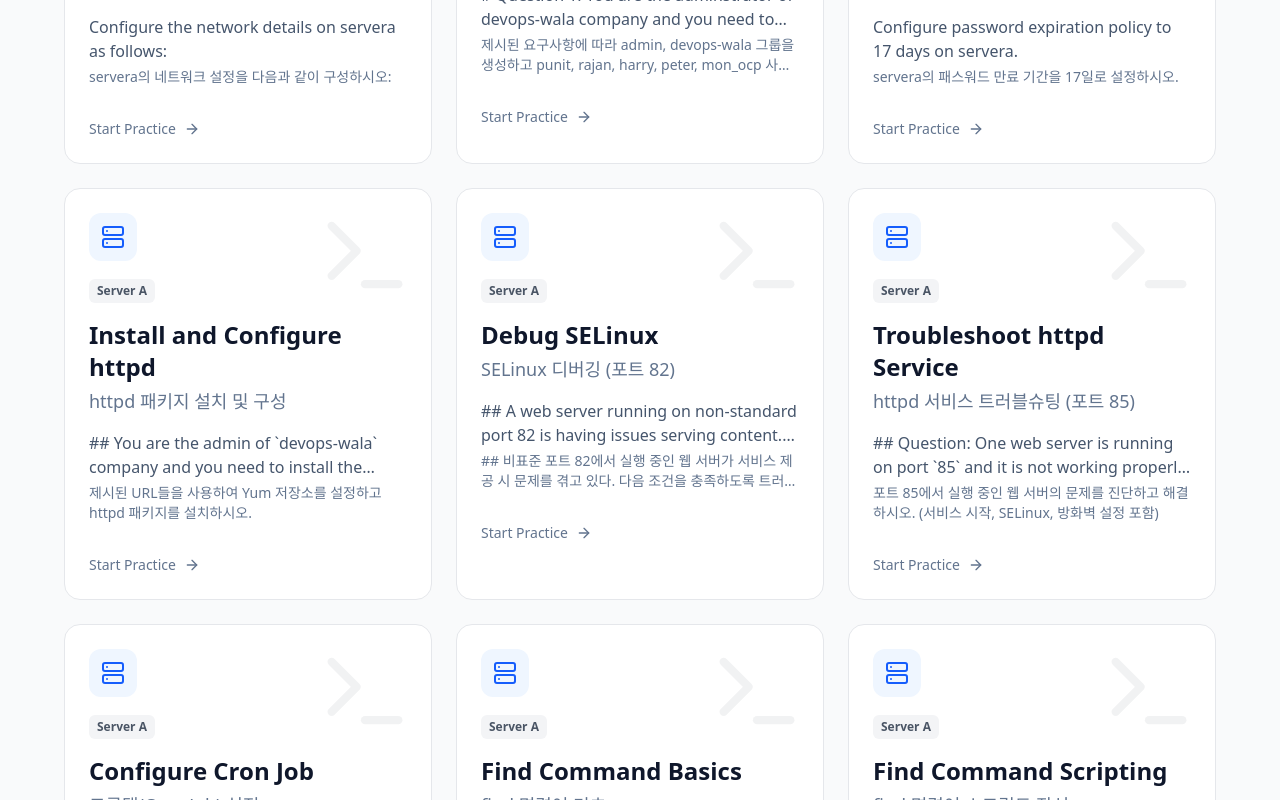
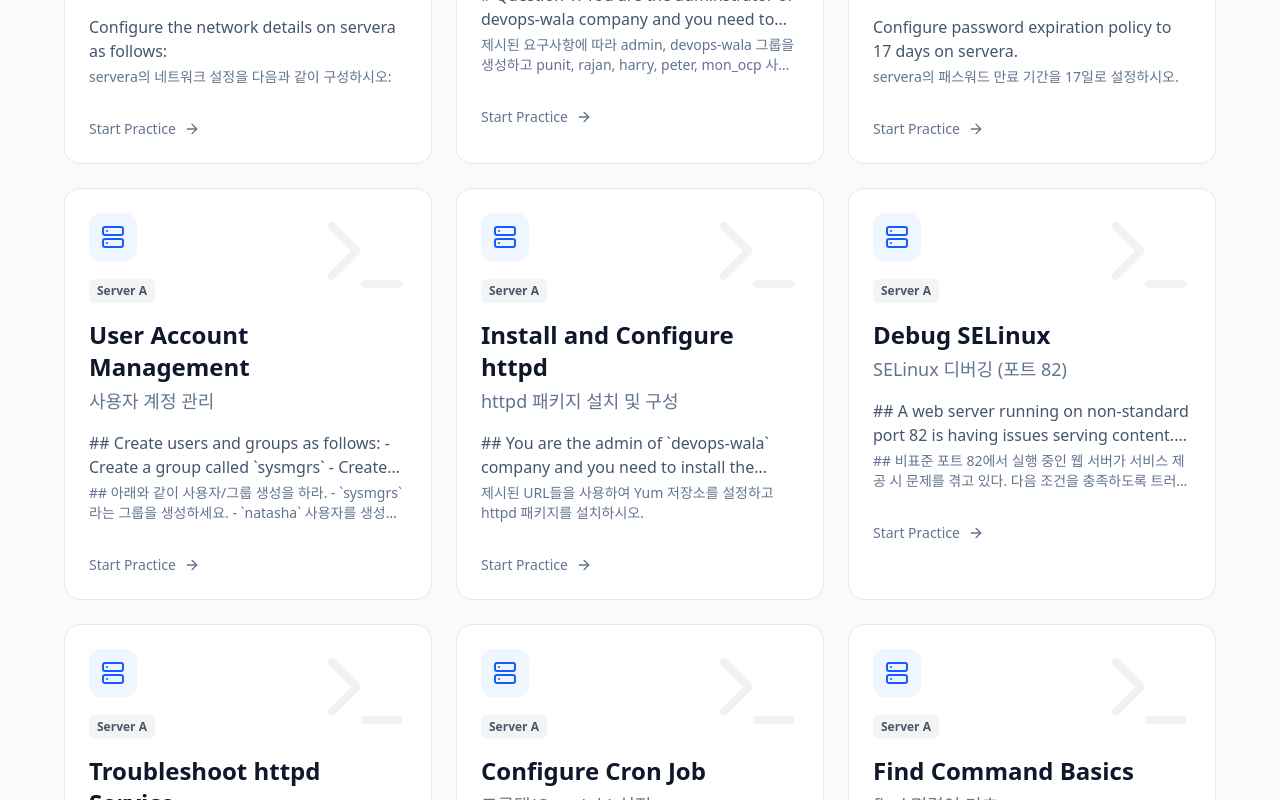
Before and after one commit to tacowasabii/RHCSA, a React (Vite) app: page / in a window 1280 px wide. Shown: the part 440-1240 px from the top of the page. Built offline with nearby package versions, Linux system fonts and the light colour scheme.

Commit message:
feat: 사용자 계정

```diff
--- a/src/data/problems.ts
+++ b/src/data/problems.ts
@@ -181,6 +181,77 @@ export const problems: Problem[] = [
         instruction: 'Verify PASS_MAX_DAYS is set to 17',
         instructionKo: 'PASS_MAX_DAYS가 17로 설정되었는지 확인하시오.',
         command: 'cat /etc/login.defs | grep "PASS_MAX_DAYS"'
+      }
+    ]
+  },
+  {
+    id: 'user-account-management',
+    category: 'Server A',
+    title: 'User Account Management',
+    titleKo: '사용자 계정 관리',
+    description: `## Create users and groups as follows:
+
+- Create a group called \`sysmgrs\`
+- Create user \`natasha\` with \`sysmgrs\` as a secondary group
+- Create user \`harry\` with \`sysmgrs\` as a secondary group
+- Create user \`sarah\` who cannot access an interactive shell and is not a member of \`sysmgrs\`
+- Set the password for \`natasha\`, \`harry\`, and \`sarah\` to \`flectrag\``,
+    descriptionKo: `## 아래와 같이 사용자/그룹 생성을 하라.
+
+- \`sysmgrs\`라는 그룹을 생성하세요.
+- \`natasha\` 사용자를 생성하고, 보조 그룹으로 \`sysmgrs\`에 속하게 하세요.
+- \`harry\` 사용자를 생성하고, 보조 그룹으로 \`sysmgrs\`에 속하게 하세요.
+- \`sarah\` 사용자는 시스템에서 상호작용 shell에 접근할 수 없으며, \`sysmgrs\` 그룹의 구성원이 아닙니다.
+- \`natasha\`, \`harry\`, \`sarah\`의 비밀번호는 모두 \`flectrag\`로 설정하세요.`,
+    scenarios: [
+      'Group: sysmgrs',
+      'User natasha: secondary group sysmgrs',
+      'User harry: secondary group sysmgrs',
+      'User sarah: nologin shell, no group',
+      'Password for all: flectrag'
+    ],
+    steps: [
+      {
+        id: 1,
+        instruction: 'Create the sysmgrs group',
+        instructionKo: 'sysmgrs 그룹을 생성하시오.',
+        command: 'groupadd sysmgrs'
+      },
+      {
+        id: 2,
+        instruction: 'Create user natasha with sysmgrs as secondary group',
+        instructionKo: 'natasha 사용자를 생성하고 sysmgrs를 보조 그룹으로 설정하시오.',
+        command: 'useradd -G sysmgrs natasha'
+      },
+      {
+        id: 3,
+        instruction: 'Create user harry with sysmgrs as secondary group',
+        instructionKo: 'harry 사용자를 생성하고 sysmgrs를 보조 그룹으로 설정하시오.',
+        command: 'useradd -G sysmgrs harry'
+      },
+      {
+        id: 4,
+        instruction: 'Create user sarah with non-interactive shell',
+        instructionKo: 'sarah 사용자를 비대화형 쉘로 생성하시오.',
+        command: 'useradd -s /usr/sbin/nologin sarah'
+      },
+      {
+        id: 5,
+        instruction: 'Set password for natasha',
+        instructionKo: 'natasha 사용자의 비밀번호를 설정하시오.',
+        command: 'echo flectrag | passwd natasha --stdin'
+      },
+      {
+        id: 6,
+        instruction: 'Set password for harry',
+        instructionKo: 'harry 사용자의 비밀번호를 설정하시오.',
+        command: 'echo flectrag | passwd harry --stdin'
+      },
+      {
+        id: 7,
+        instruction: 'Set password for sarah',
+        instructionKo: 'sarah 사용자의 비밀번호를 설정하시오.',
+        command: 'echo flectrag | passwd sarah --stdin'
       }
     ]
   },
```
